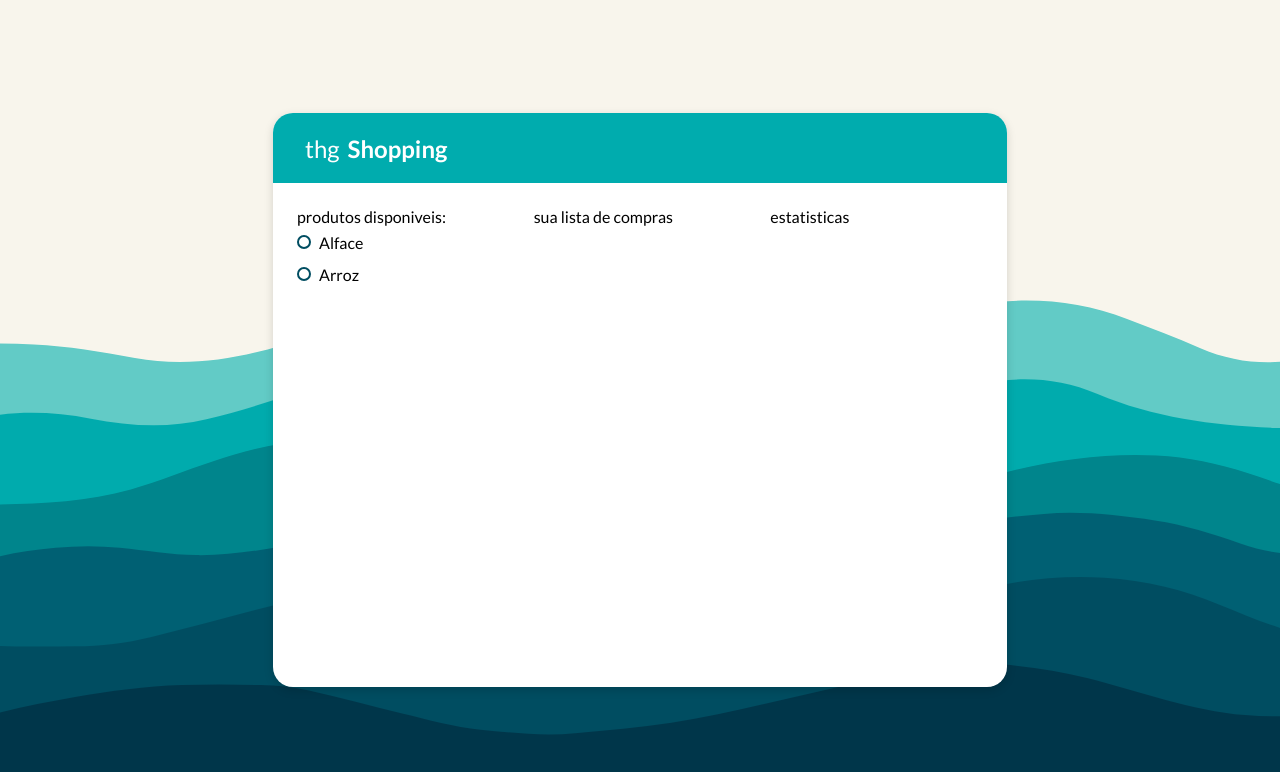
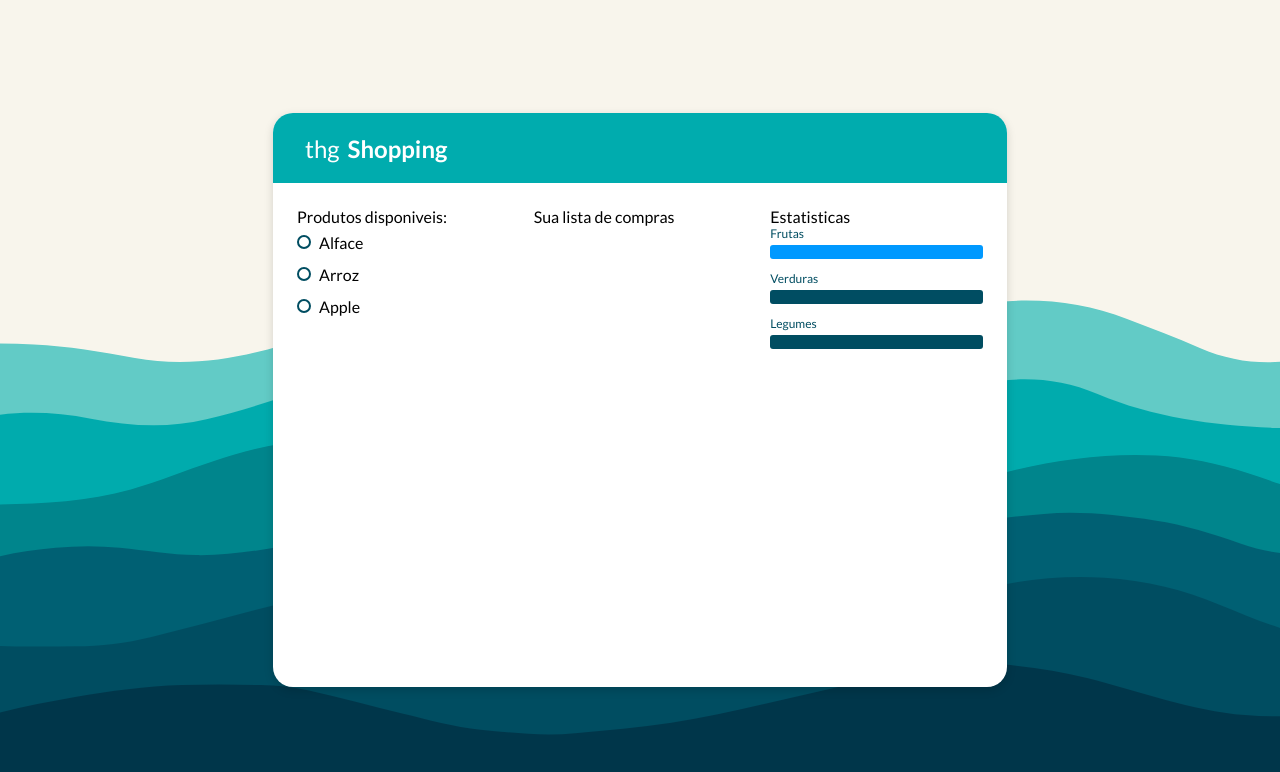
Before and after one commit to thiago-henrique-dev/algashopping, a React (Create React App) app: page / in a window 1280 px wide. Shown: the top 772 px of the page. Built offline with nearby package versions, Linux system fonts and the light colour scheme; a web font is replaced by a local one.

Commit message:
create component lineChart

```diff
--- a/src/components/App/App.jsx
+++ b/src/components/App/App.jsx
@@ -1,5 +1,6 @@
-import React, {useState} from 'react'
+import React, {useEffect, useState} from 'react'
 import Checkbox from '../../shared/CheckBox/Checkbox'
+import LineChart from '../../shared/LineChart/LineChart'
 import AppContainer from '../AppContainer/AppContainer'
 import AppHeader from '../AppHeader/AppHeader'
 
@@ -10,13 +11,22 @@ import { Container, Wrapper } from './App.styles'
 function App(){
   const [lettuce, setLettuce ] = useState()
   const [rice, setRice ] = useState()
+  const [apple, setApple ] = useState()
+  const [healthy, setHealthy] = useState(20)
+
+    useEffect(() => {
+      setTimeout(function (){
+        setHealthy(100)
+      }, 5000)
+    }, [])
+
 
     return <Wrapper>
        <Container>
             <AppHeader/>
             <AppContainer
               left={<div>
-                produtos disponiveis:
+                Produtos disponiveis:
 
                 <Checkbox
                   value={lettuce}
@@ -28,12 +38,31 @@ function App(){
                   title="Arroz"
                   onClick={() => setRice(!rice)}
                 />
+                <Checkbox
+                  value={apple}
+                  title="Apple"
+                  onClick={() => setApple(!rice)}/>
               </div>}
               middle={<div>
-                sua lista de compras
+                Sua lista de compras
               </div>}
               right={<div>
-                estatisticas
+                Estatisticas
+                <LineChart
+                color="#09f"
+                title="Frutas"
+                percentage={healthy}
+                />
+                <LineChart
+                color="#004d62"
+                title="Verduras"
+                percentage={healthy}
+                />
+                <LineChart
+                color="#004d61"
+                title="Legumes"
+                percentage={healthy}
+                />
               </div>}
             />
 
--- /dev/null
+++ b/src/shared/LineChart/LineChart.jsx
@@ -0,0 +1,15 @@
+import React from "react"
+import { ProgressBar, Wrapper } from './LineChart.styles'
+
+function LineChart({ title, percentage, color }){
+    return <Wrapper>
+        <span>
+            { title }
+        </span>
+        <ProgressBar
+        color={color}
+        percentage={percentage} />
+    </Wrapper>
+}
+
+export default LineChart
--- /dev/null
+++ b/src/shared/LineChart/LineChart.styles.js
@@ -0,0 +1,23 @@
+import styled from 'styled-components'
+
+export const Wrapper = styled.div`
+    display: flex;
+    flex-direction: column;
+    margin-bottom: 12px;
+
+    span {
+        font-size: 12px;
+        color: #004d61;
+        margin-bottom: 4px;
+    }
+`
+
+export const ProgressBar = styled.div`
+    height: 14px;
+    border-radius: 3px;
+    background-color: ${props => props.color ? props.color : '#004d61'};
+    width: ${props => props.percentage ? props.percentage : 0}%;
+    transition: 0.5s ease;
+
+
+`
```
